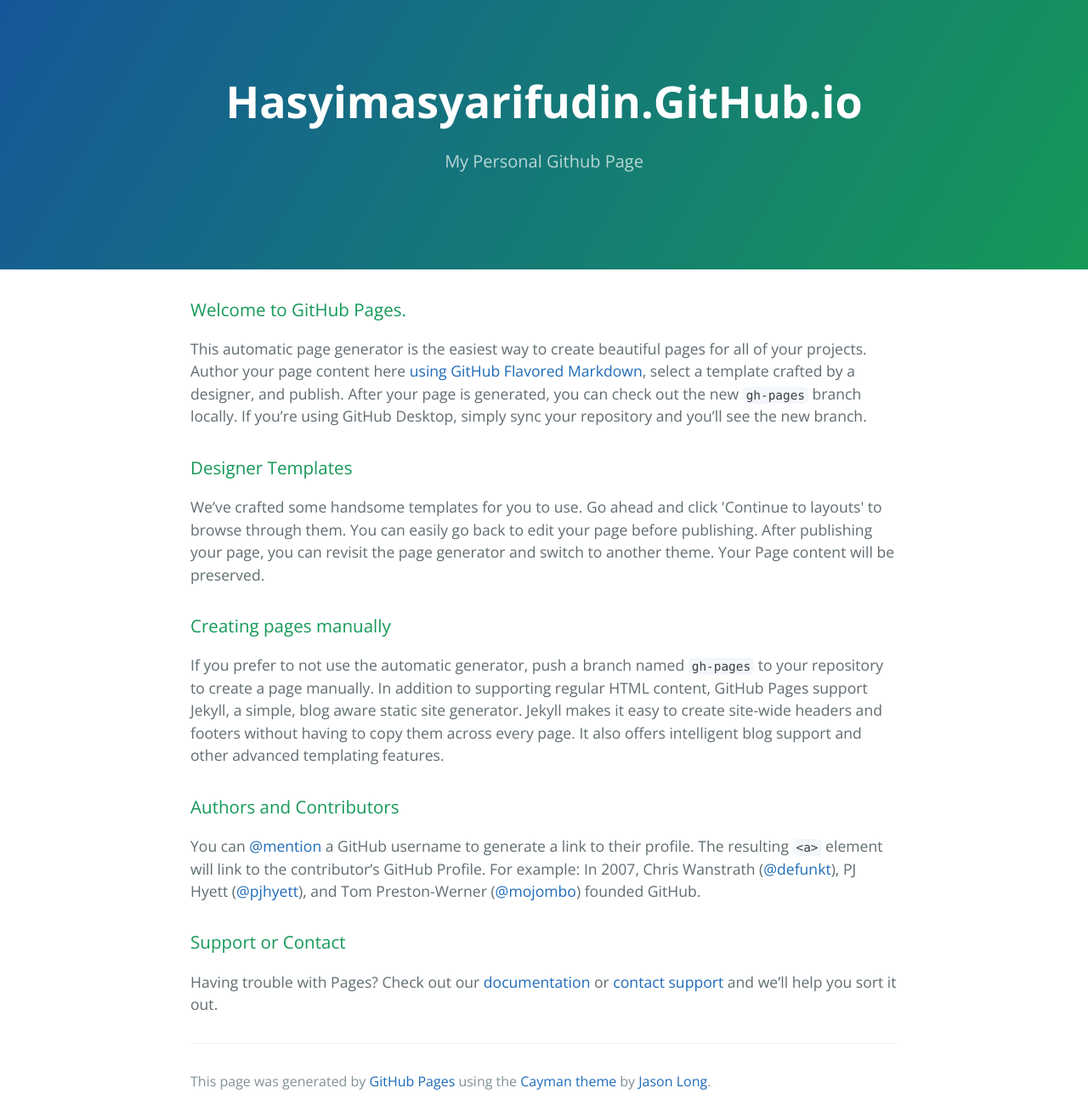
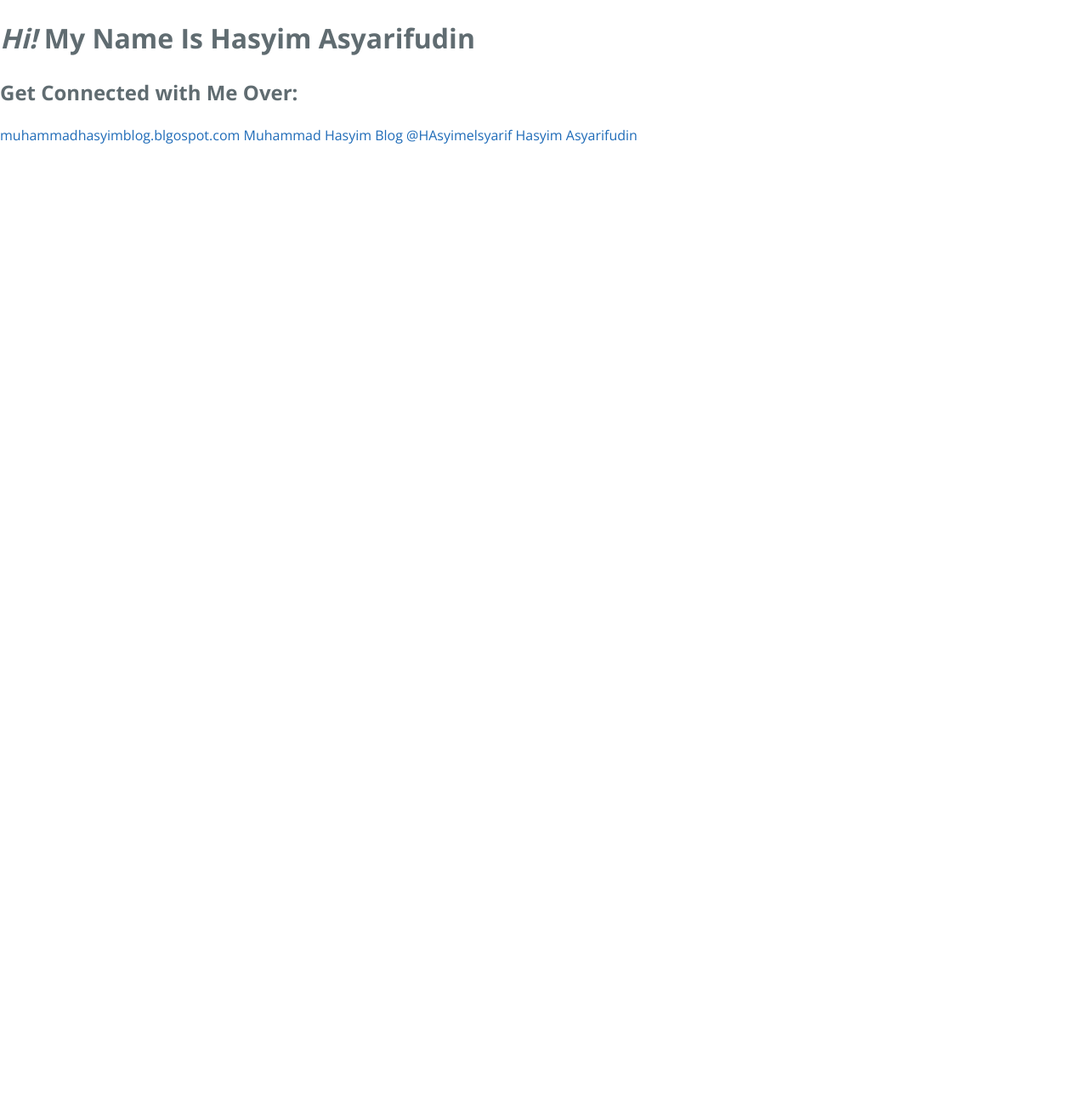
Before and after one commit to HasyimAsyarifudin/hasyimasyarifudin.github.io, a plain HTML site: page index.html in a window 1280 px wide. Shown: the whole page at 85% size. After the commit the page ends 800 px from the top, so only its background shows below. Drawn offline with nearby package versions, Linux system fonts and the light colour scheme.

Commit message:
Update index.html

```diff
--- a/index.html
+++ b/index.html
@@ -10,44 +10,15 @@
     <link rel="stylesheet" type="text/css" href="stylesheets/github-light.css" media="screen">
   </head>
   <body>
-    <section class="page-header">
-      <h1 class="project-name">Hasyimasyarifudin.GitHub.io</h1>
-      <h2 class="project-tagline">My Personal Github Page</h2>
-    </section>
-
-    <section class="main-content">
-      <h3>
-<a id="welcome-to-github-pages" class="anchor" href="#welcome-to-github-pages" aria-hidden="true"><span class="octicon octicon-link"></span></a>Welcome to GitHub Pages.</h3>
-
-<p>This automatic page generator is the easiest way to create beautiful pages for all of your projects. Author your page content here <a href="https://guides.github.com/features/mastering-markdown/">using GitHub Flavored Markdown</a>, select a template crafted by a designer, and publish. After your page is generated, you can check out the new <code>gh-pages</code> branch locally. If you’re using GitHub Desktop, simply sync your repository and you’ll see the new branch.</p>
-
-<h3>
-<a id="designer-templates" class="anchor" href="#designer-templates" aria-hidden="true"><span class="octicon octicon-link"></span></a>Designer Templates</h3>
-
-<p>We’ve crafted some handsome templates for you to use. Go ahead and click 'Continue to layouts' to browse through them. You can easily go back to edit your page before publishing. After publishing your page, you can revisit the page generator and switch to another theme. Your Page content will be preserved.</p>
-
-<h3>
-<a id="creating-pages-manually" class="anchor" href="#creating-pages-manually" aria-hidden="true"><span class="octicon octicon-link"></span></a>Creating pages manually</h3>
-
-<p>If you prefer to not use the automatic generator, push a branch named <code>gh-pages</code> to your repository to create a page manually. In addition to supporting regular HTML content, GitHub Pages support Jekyll, a simple, blog aware static site generator. Jekyll makes it easy to create site-wide headers and footers without having to copy them across every page. It also offers intelligent blog support and other advanced templating features.</p>
-
-<h3>
-<a id="authors-and-contributors" class="anchor" href="#authors-and-contributors" aria-hidden="true"><span class="octicon octicon-link"></span></a>Authors and Contributors</h3>
-
-<p>You can <a href="https://github.com/blog/821" class="user-mention">@mention</a> a GitHub username to generate a link to their profile. The resulting <code>&lt;a&gt;</code> element will link to the contributor’s GitHub Profile. For example: In 2007, Chris Wanstrath (<a href="https://github.com/defunkt" class="user-mention">@defunkt</a>), PJ Hyett (<a href="https://github.com/pjhyett" class="user-mention">@pjhyett</a>), and Tom Preston-Werner (<a href="https://github.com/mojombo" class="user-mention">@mojombo</a>) founded GitHub.</p>
-
-<h3>
-<a id="support-or-contact" class="anchor" href="#support-or-contact" aria-hidden="true"><span class="octicon octicon-link"></span></a>Support or Contact</h3>
-
-<p>Having trouble with Pages? Check out our <a href="https://help.github.com/pages">documentation</a> or <a href="https://github.com/contact">contact support</a> and we’ll help you sort it out.</p>
-
-      <footer class="site-footer">
-
-        <span class="site-footer-credits">This page was generated by <a href="https://pages.github.com">GitHub Pages</a> using the <a href="https://github.com/jasonlong/cayman-theme">Cayman theme</a> by <a href="https://twitter.com/jasonlong">Jason Long</a>.</span>
-      </footer>
-
-    </section>
-
-
-  </body>
+<div calss="bio">
+<h1><em>Hi!</em> My Name Is<strong> Hasyim Asyarifudin </strong></h1>
+<div class="social-link">
+<h2>Get Connected with Me Over:</h2>
+<a href=""><i class="fa fa-globe"></i>muhammadhasyimblog.blgospot.com</a>
+<a href=""><i class="fa fa-facebook"></i>Muhammad Hasyim Blog</a>
+<a href=""><i class="fa fa-twitter"></i>@HAsyimelsyarif</a>
+<a href=""><i class="fa fa-google-plus"></i>Hasyim Asyarifudin</a>
+</div>
+</div>
+</body>
 </html>
```
